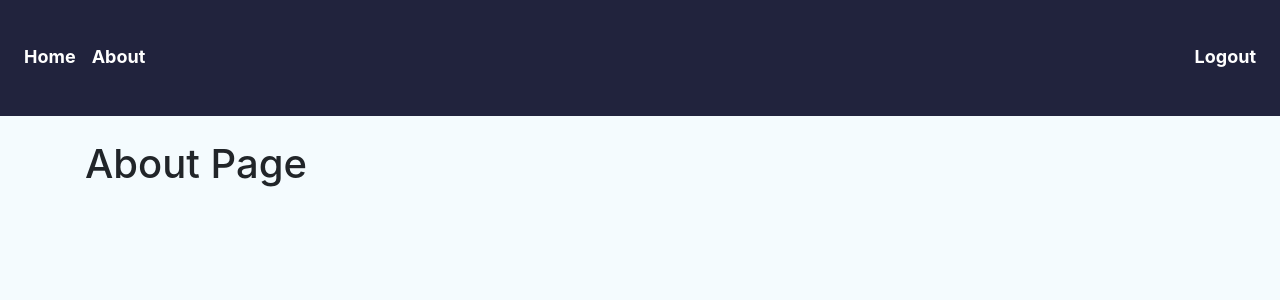
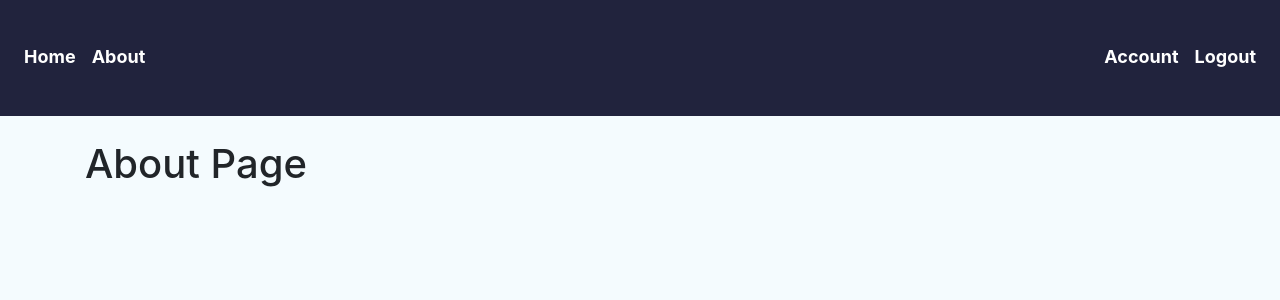
Before and after one commit to kelvinkyalo/mad-blogger, a Flask app: page /about in a window 1280 px wide. Shown: the top 300 px of the page. Run offline with Flask 2, Linux system fonts and the light colour scheme; the visitor is signed in with stand-in values (Sample User, id 1); some libraries are stand-ins or nearby versions.

Commit message:
Updating the account route in the navbar

```diff
--- a/blog/templates/layout.html
+++ b/blog/templates/layout.html
@@ -24,10 +24,11 @@
             </div>
             <div class="navbar-nav">
                 {% if current_user.is_authenticated %}
-                <a href="{{ url_for('logout') }}" class="nav-item nav-link" style="color: white;">Logout</a>
+                    <a href="{{ url_for('account') }}" class="nav-item nav-link" style="color: white;">Account</a>
+                    <a href="{{ url_for('logout') }}" class="nav-item nav-link" style="color: white;">Logout</a>
                 {% else %}
-                <a href="{{ url_for('login') }}" class="nav-item nav-link" style="color: white;">Login</a>
-                <a href="{{ url_for('register') }}" class="nav-item nav-link" style="color: white;">Sign Up</a>
+                    <a href="{{ url_for('login') }}" class="nav-item nav-link" style="color: white;">Login</a>
+                    <a href="{{ url_for('register') }}" class="nav-item nav-link" style="color: white;">Sign Up</a>
                 {% endif %}
             </div>
         </nav>
```
